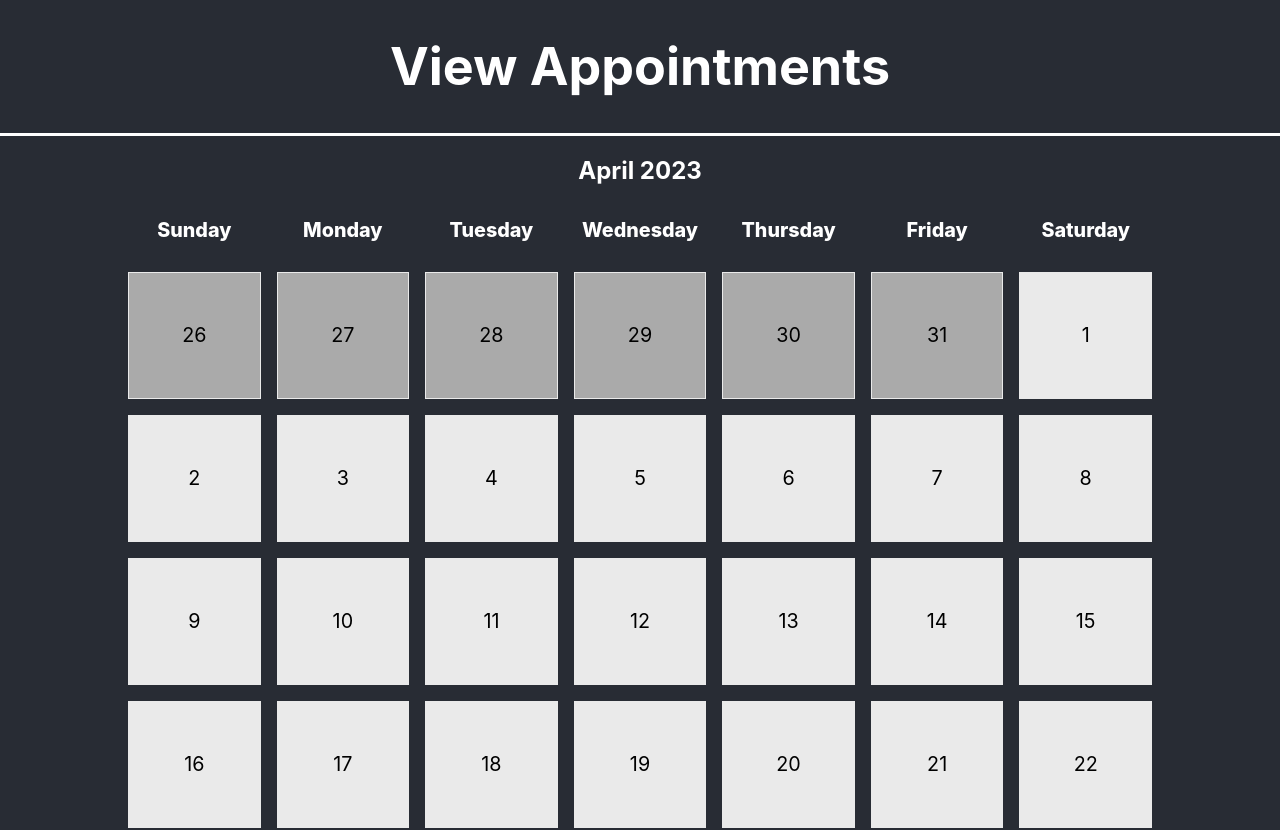
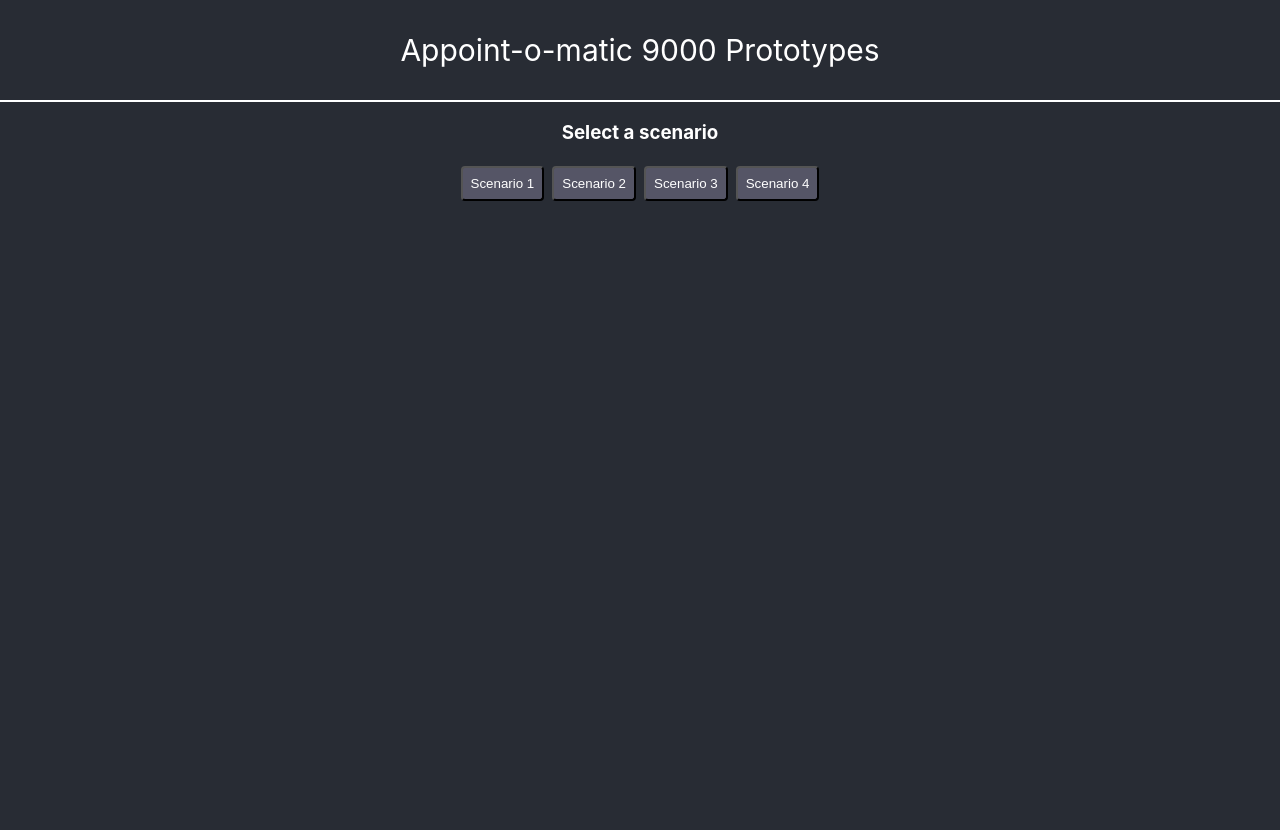
Before and after one commit to mattevans98/appoint-o-matic-9000, a React (Create React App) app: page / in a window 1280 px wide. Shown: the top 830 px of the page. Built offline with nearby package versions, Linux system fonts and the light colour scheme; the HTML template or start-up script is replaced by a standard one.

Commit message:
Added part of main page

```diff
--- a/package.json
+++ b/package.json
@@ -39,5 +39,8 @@
           "last 1 firefox version",
           "last 1 safari version"
       ]
+  },
+    "devDependencies": {
+        "sass": "^1.59.3"
     }
 }
--- a/src/App.scss
+++ b/src/App.scss
@@ -2,7 +2,7 @@
     text-align: center;
     background-color: #282c34;
     min-height: 100vh;
-    color: white;
+    color: #fff;
     padding-bottom: 2rem;
 }
 
@@ -11,80 +11,27 @@
     flex-direction: column;
     align-items: center;
     justify-content: start;
-    font-size: calc(10px + 2vmin);
-    border-bottom: 3px solid white;
+    font-size: calc(14px + 2vmin);
+    border-bottom: 2px solid white;
+    padding-top: calc(1rem + 2vmin);
+    padding-bottom: calc(1rem + 2vmin);
 }
 
-ul, ol {
-    display: grid;
-    grid-template-columns: repeat(7, 1fr);
-    grid-gap: 1em;
-    margin: 0 auto;
-    max-width: 64em;
-    padding: 0;
+.App-content {
+
 }
 
-ol {
-    color: black;
-}
-
-li {
+.scenario-buttons {
     display: flex;
+    flex-direction: row;
     align-items: center;
     justify-content: center;
-    list-style: none;
-    margin-left: 0;
-    font-size: calc(16px + (21 - 16) * ((100vw - 300px) / (1600 - 300)));
-}
 
-ul.weekdays {
-    margin-bottom: 1em;
-}
-
-ul.weekdays li {
-    height: 4vw;
-}
-
-ol.day-grid li {
-    background-color: #eaeaea;
-    border: 1px solid #eaeaea;
-    height: 12vw;
-    max-height: 125px;
-}
-
-ul.weekdays abbr[title] {
-    border: none;
-    font-weight: 800;
-    text-decoration: none;
-}
-
-@media all and (max-width: 800px) {
-    ul, ol {
-        grid-gap: .25em;
-    }
-
-    ul.weekdays li {
-        font-size: 0;
-    }
-
-    ul.weekdays > li abbr:after {
-        content: attr(title);
-        font-size: calc(16px + (26 - 16) * ((100vw - 300px) / (1600 - 300)));
-        text-align: center;
+    button {
+        color: #fff;
+        background-color: #556;
+        border-radius: 4px;
+        padding: 0.5rem;
+        margin: 0.25rem;
     }
 }
-
-ol.day-grid li:nth-child(1),
-ol.day-grid li:nth-child(2),
-ol.day-grid li:nth-child(3),
-ol.day-grid li:nth-child(4),
-ol.day-grid li:nth-child(5),
-ol.day-grid li:nth-child(6),
-ol.day-grid li:nth-child(37),
-ol.day-grid li:nth-child(38),
-ol.day-grid li:nth-child(39),
-ol.day-grid li:nth-child(40),
-ol.day-grid li:nth-child(41),
-ol.day-grid li:nth-child(42) {
-    background-color: #aaa;
-}
--- a/src/App.tsx
+++ b/src/App.tsx
@@ -1,83 +1,24 @@
 import React, { ReactElement } from 'react';
 import './App.scss';
 
-function App(): ReactElement {
+const App = (): ReactElement => {
     return (
         <div className="App">
             <header className="App-header">
-                <h1>View Appointments</h1>
+                Appoint-o-matic 9000 Prototypes
             </header>
             <main className="App-content">
-                <h2>April 2023</h2>
-                <div className="calendar">
-                    <ul className="weekdays">
-                        <li>
-                            <abbr title="S">Sunday</abbr>
-                        </li>
-                        <li>
-                            <abbr title="M">Monday</abbr>
-                        </li>
-                        <li>
-                            <abbr title="T">Tuesday</abbr>
-                        </li>
-                        <li>
-                            <abbr title="W">Wednesday</abbr>
-                        </li>
-                        <li>
-                            <abbr title="R">Thursday</abbr>
-                        </li>
-                        <li>
-                            <abbr title="F">Friday</abbr>
-                        </li>
-                        <li>
-                            <abbr title="S">Saturday</abbr>
-                        </li>
-                    </ul>
+                <div className="scenario-selector">
+                    <h3>Select a scenario</h3>
+                    <div className="scenario-buttons">
+                        <button>Scenario 1</button>
+                        <button>Scenario 2</button>
+                        <button>Scenario 3</button>
+                        <button>Scenario 4</button>
+                    </div>
+                    <div className="scenario-display">
 
-                    <ol className="day-grid">
-                        <li className="month=prev">26</li>
-                        <li className="month=prev">27</li>
-                        <li className="month=prev">28</li>
-                        <li className="month=prev">29</li>
-                        <li className="month=prev">30</li>
-                        <li className="month=prev">31</li>
-                        <li>1</li>
-                        <li>2</li>
-                        <li>3</li>
-                        <li>4</li>
-                        <li>5</li>
-                        <li>6</li>
-                        <li>7</li>
-                        <li>8</li>
-                        <li>9</li>
-                        <li>10</li>
-                        <li>11</li>
-                        <li>12</li>
-                        <li>13</li>
-                        <li>14</li>
-                        <li>15</li>
-                        <li>16</li>
-                        <li>17</li>
-                        <li>18</li>
-                        <li>19</li>
-                        <li>20</li>
-                        <li>21</li>
-                        <li>22</li>
-                        <li>23</li>
-                        <li>24</li>
-                        <li>25</li>
-                        <li>26</li>
-                        <li>27</li>
-                        <li>28</li>
-                        <li>29</li>
-                        <li>30</li>
-                        <li className="month=prev">1</li>
-                        <li className="month=prev">2</li>
-                        <li className="month=prev">3</li>
-                        <li className="month=prev">4</li>
-                        <li className="month=prev">5</li>
-                        <li className="month=prev">6</li>
-                    </ol>
+                    </div>
                 </div>
             </main>
         </div>
```
Also changed, not shown: src/scenario1/Scenario1.tsx (added, +87 -0 lines), src/scenario1/scenario1.scss (added, +90 -0 lines), src/scenario2/Scenario2.tsx (+12 -0 lines). Lines whose indentation alone changed are shown as unchanged.
